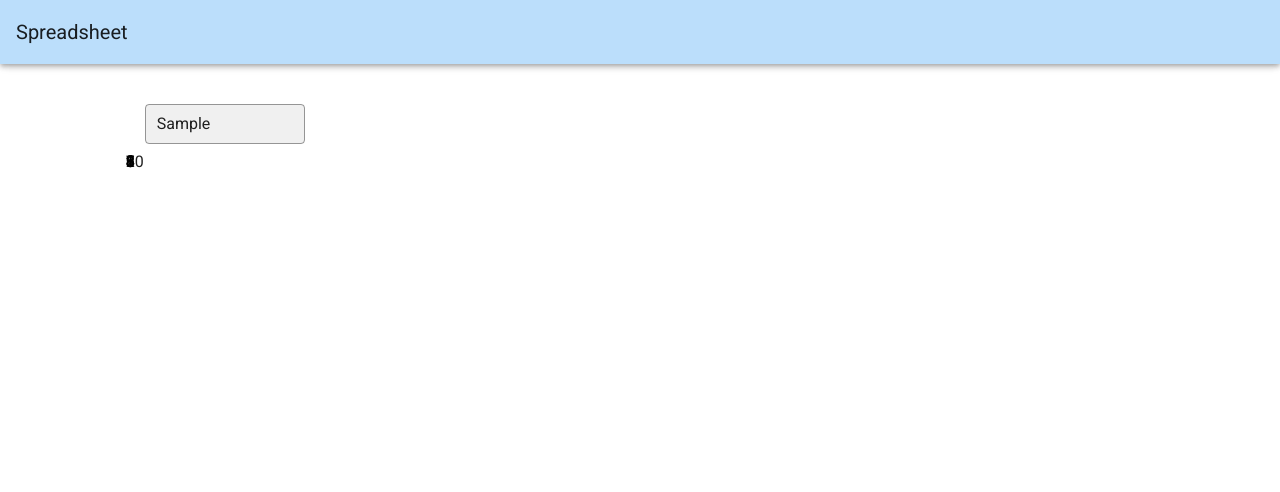
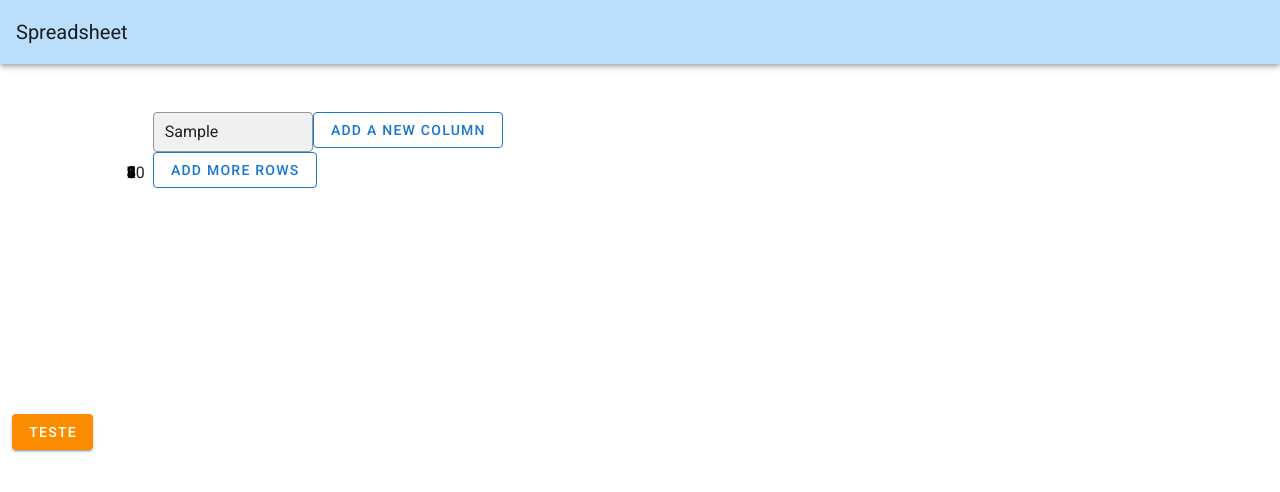
Before and after one commit to vsanrocha/spreadsheet, a Vue app: page / in a window 1280 px wide. Both pictures are taken after typing "Sample" into the empty fields and a click on the button "CREATE A COLUMN". Shown: the top 492 px of the page. Built offline with nearby package versions, Linux system fonts and the light colour scheme.

Commit message:
add new buttons

```diff
--- a/src/components/Add-column.vue
+++ b/src/components/Add-column.vue
@@ -27,7 +27,7 @@
 
 <script>
 import { mapActions } from "vuex";
-
+import { mapState } from "vuex";
 export default {
   data: () => ({
     columnTitle: "",
@@ -37,6 +37,11 @@ export default {
     isRequired: false,
     typesOptions: ["Date", "Select", "Text", "Number"]
   }),
+  computed: {
+    ...mapState({
+      spreadsheetData: state => state.spreadsheetData
+    })
+  },
   methods: {
     ...mapActions({
       commitColumn: "commitSepreadsheetData"
@@ -50,17 +55,24 @@ export default {
       newColumn.title = this.columnTitle;
       newColumn.type = this.selectedType;
       newColumn.required = this.isRequired;
-      newColumn.data = this.generateRows();
+      newColumn.rows = this.generateRows();
       this.commitColumn(newColumn);
       this.$emit("newColumn");
     },
     generateRows() {
-      let rows = {};
-      for (let i = 0; i < 10; i++) {
-        if (this.selectedType.match(/Text|Number/)) {
+      let rows = [];
+      console.log(
+        "TCL: generateRows -> this.spreadsheetData",
+        this.spreadsheetData
+      );
+      let length = this.spreadsheetData.length
+        ? this.spreadsheetData[0].rows.length
+        : 10;
+      for (let i = 0; i < length; i++) {
+        if (this.selectedType == "Select") {
+          rows[i] = { data: "", options: this.selectOptions };
+        } else {
           rows[i] = "";
-        } else {
-          rows[i] = { data: "", options: this.selectOptions };
         }
       }
       return rows;
--- a/src/views/Home.vue
+++ b/src/views/Home.vue
@@ -1,41 +1,21 @@
 <template>
-  <v-container
-    class="fill-height"
-    fluid
-  >
-    <v-layout
-      justify-center
-      align-center
-      row
-      wrap
-      v-if="!hasSpreadsheet"
+  <v-container class="fill-height" fluid>
+    <v-btn color="warning" @click="hasSpreadsheet = !hasSpreadsheet" fixed
+      >TESTE</v-btn
     >
-      <v-flex
-        xs12
-        md4
-      >
+    <v-layout justify-center align-center row wrap v-if="!hasSpreadsheet">
+      <v-flex xs12 md4>
         <v-card>
-          <v-card-title primary-title>
-            Create a new Spreadsheet
-          </v-card-title>
+          <v-card-title primary-title>Create a new Spreadsheet</v-card-title>
           <v-card-text>
             <AddColumn @newColumn="hasSpreadsheet = true" />
           </v-card-text>
         </v-card>
       </v-flex>
     </v-layout>
-    <v-layout
-      v-else
-      justify-center
-    >
-      <v-flex
-        xs12
-        md10
-      >
-        <v-card
-          flat
-          class="pa-7"
-        >
+    <v-layout v-else justify-center>
+      <v-flex xs12 md10>
+        <v-card flat class="pa-9">
           <v-layout>
             <v-sheet
               width="160px"
@@ -50,17 +30,14 @@
                 dense
                 filled
                 outlined
-                class="text-center"
-              ></v-text-field>
+                v-model="spreadsheetData[index].title"
+              />
               <div
                 class="spreadsheet-row"
-                v-for="(row, indexRow) in column.data"
+                v-for="(row, indexRow) in column.rows"
                 :key="indexRow"
               >
-                <div
-                  class="row-number"
-                  v-if="index == 0"
-                >
+                <div class="row-number" v-if="index == 0">
                   {{ Number(indexRow) + 1 }}
                 </div>
                 <div>
@@ -69,7 +46,18 @@
                     hide-details
                     dense
                     outlined
-                    v-if="column.type.match(/text|number/i)"
+                    :rules="[rules.string]"
+                    v-model="spreadsheetData[index].rows[indexRow]"
+                    v-if="column.type == 'Text'"
+                  />
+                  <v-text-field
+                    full-width
+                    hide-details
+                    dense
+                    outlined
+                    :rules="[validationRules.number]"
+                    v-model="spreadsheetData[index].rows[indexRow]"
+                    v-if="column.type == 'Number'"
                   />
                   <v-select
                     v-if="column.type == 'Select'"
@@ -77,42 +65,59 @@
                     hide-details
                     dense
                     outlined
+                    v-model="spreadsheetData[index].rows[indexRow].data"
                     :items="row.options"
                   />
                   <v-menu
                     v-if="column.type == 'Date'"
-                    ref="menu"
+                    :ref="`menu${index}${indexRow}`"
                     :close-on-content-click="false"
-                    :return-value.sync="date"
                     transition="scale-transition"
                     offset-y
                   >
                     <template v-slot:activator="{ on }">
                       <v-text-field
-                        v-model="date"
+                        v-model="spreadsheetData[index].rows[indexRow]"
                         readonly
                         full-width
                         hide-details
                         dense
                         outlined
-                        prepend-inner-icon="event"
+                        prepend-inner-icon="mdi-calendar-range"
                         v-on="on"
-                      ></v-text-field>
+                      />
                     </template>
                     <v-date-picker
-                      v-model="date"
+                      v-model="spreadsheetData[index].rows[indexRow]"
                       no-title
                       scrollable
-                      @input="menu = false"
+                      @input="$refs[`menu${index}${indexRow}`][0].save()"
                     />
                   </v-menu>
                 </div>
               </div>
+              <v-btn color="primary" outlined @click="addRows"
+                >Add more rows</v-btn
+              >
             </v-sheet>
+            <v-flex xs2>
+              <v-btn
+                color="primary"
+                fixed
+                outlined
+                @click.stop="showModal = true"
+                >Add a new column</v-btn
+              >
+            </v-flex>
           </v-layout>
         </v-card>
       </v-flex>
     </v-layout>
+    <v-dialog v-model="showModal" max-width="350">
+      <v-card class="pa-4">
+        <AddColumn @newColumn="showModal = false" />
+      </v-card>
+    </v-dialog>
   </v-container>
 </template>
 
@@ -124,40 +129,51 @@ export default {
   components: { AddColumn },
   data: () => ({
     hasSpreadsheet: false,
-    date: new Date().toISOString().substr(0, 10),
-    menu: false
+    showModal: false,
+    rules: {
+      required: value => !!value || "Required.",
+      counter: value => value.length <= 20 || "Max 20 characters",
+      email: value => {
+        const pattern = /^(([^<>()[\]\\.,;:\s@"]+(\.[^<>()[\]\\.,;:\s@"]+)*)|(".+"))@((\[[0-9]{1,3}\.[0-9]{1,3}\.[0-9]{1,3}\.[0-9]{1,3}])|(([a-zA-Z\-0-9]+\.)+[a-zA-Z]{2,}))$/;
+        return pattern.test(value) || "Invalid e-mail.";
+      },
+      number: value => {
+        const pattern = /^\w+$/;
+        !!value && value.teste(pattern);
+      },
+      string: value => !!value && !!value.match(/^[a-zA-Z]+$/)
+    },
+    validationRules: {}
   }),
   computed: {
     ...mapState({
       spreadsheetData: state => state.spreadsheetData
     })
+  },
+  methods: {
+    addRows() {
+      let newArr = [...this.spreadsheetData];
+      newArr.map(item => {
+        const arrLength = item.rows.length;
+        item.rows.length = item.rows.length + 10;
+        item.rows.fill("", arrLength);
+      });
+      this.$store.commit("setSpreadsheetData", newArr);
+    }
+  },
+  mounted() {
+    console.log("TCL: mounted -> this.$refs.menu", this.$refs);
   }
 };
 </script>
 
 <style lang="scss">
-.spreadsheet {
-  display: flex;
-  padding-left: 35px;
-  .custom-select,
-  .form-control {
-    border-radius: 0;
-    &:focus {
-      box-shadow: none;
-    }
-  }
-}
-.spreadsheet-column {
-  display: flex;
-  flex-direction: column;
-  width: 24%;
-}
 .spreadsheet-row {
   position: relative;
 }
 .row-number {
   position: absolute;
-  left: -19px;
-  top: 6px;
+  left: -26px;
+  top: 9px;
 }
 </style>
```
Also changed, not shown: 1 other file (tests, documents, lock files or other folders).
